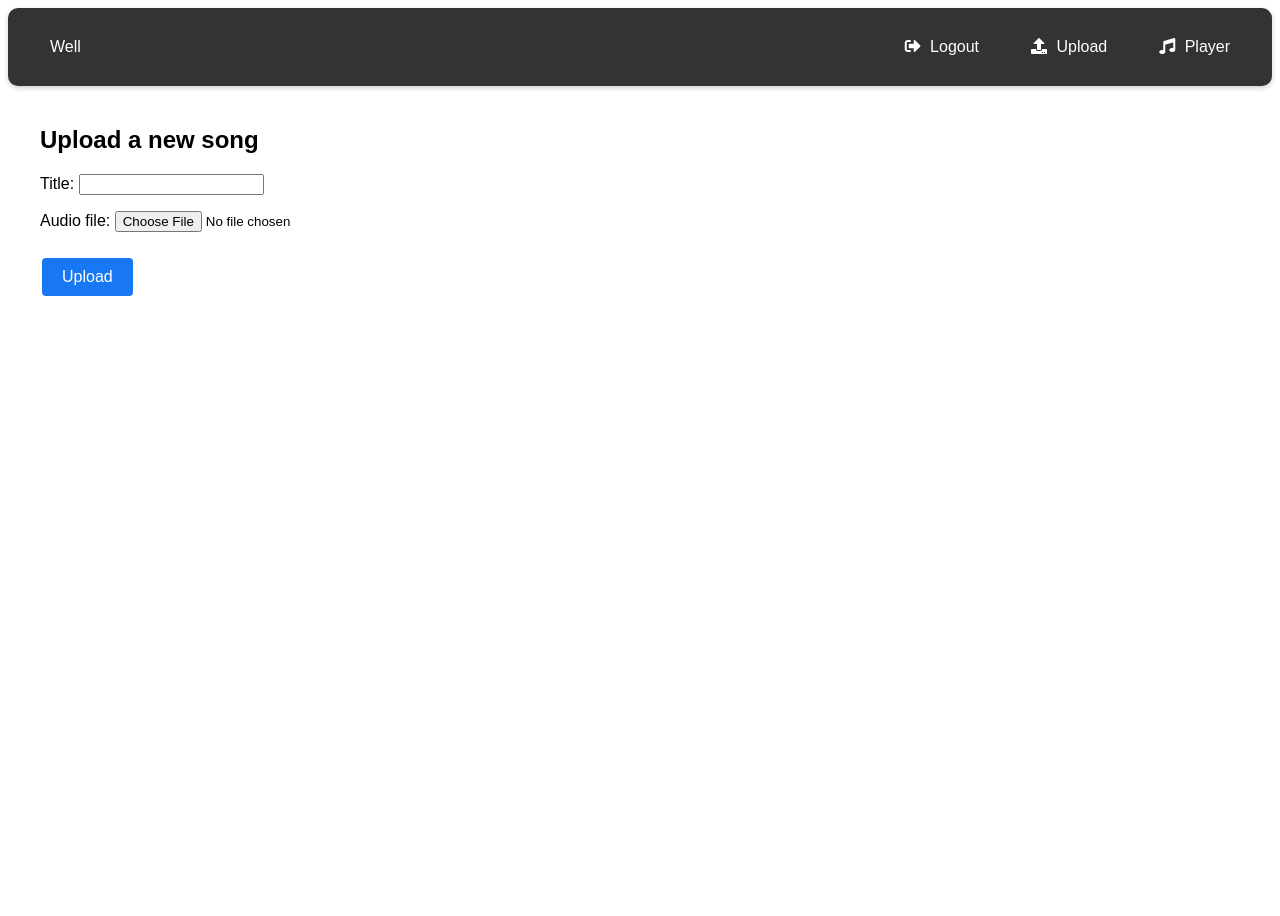
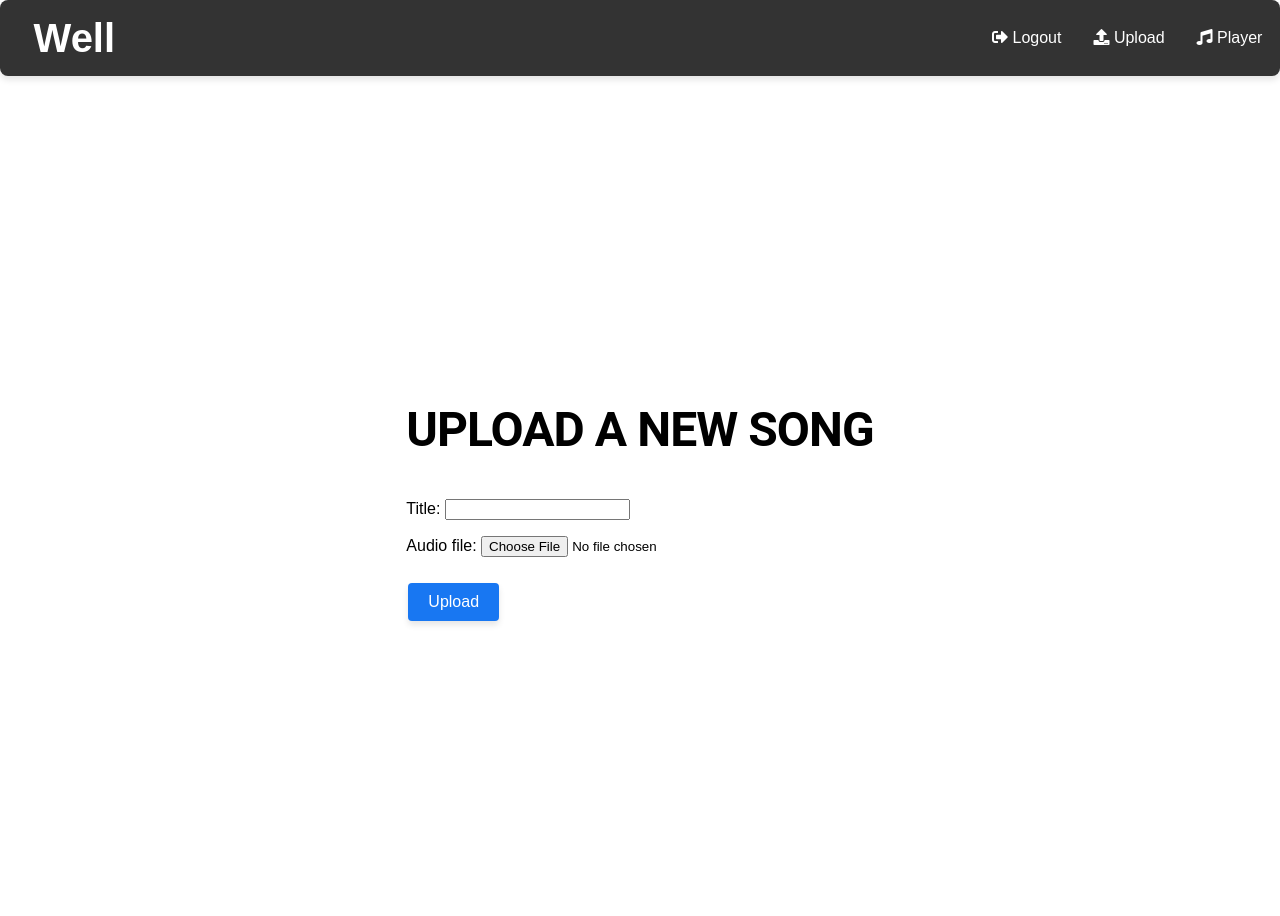
Before and after one commit to EtienneAbeng/WellMusic, a Django app: page /upload/ in a window 1280 px wide. Before the commit the page ends 296 px from the top, so only its background shows below. Run offline with Django 4.2, Linux system fonts and the light colour scheme; a user stored in the database is signed in.

Commit message:
Update uploagd page to center the different element

```diff
--- a/well/static/styles/style.css
+++ b/well/static/styles/style.css
@@ -1,33 +1,153 @@
+body {
+  font-family: 'Roboto', sans-serif;
+  margin: 0;
+  padding: 0;
+}
 
+h1, h2, h3 {
+  font-family: 'Roboto', sans-serif;
+  font-weight: 700;
+  letter-spacing: -0.02em;
+  text-transform: uppercase;
+  line-height: 1.2;
+}
+
+h1 {
+  font-size: 3.5em;
+}
+
+h2 {
+  font-size: 3.0em;
+}
+
+h3 {
+  font-size: 2.5em;
+}
+
+p {
+  font-size: 1.2em;
+  font-weight: 400;
+  line-height: 1.5;
+  letter-spacing: 0.01em;
+}
+
+a {
+  color: #ff5733;
+  text-decoration: none;
+  transition: color 0.3s ease;
+}
+
+a:hover {
+  color: #ff8c00;
+}
+
+/* Navbar */
 .navbar {
+  position: sticky;
+  top: 0;
+  z-index: 100;
   background-color: #333;
+  padding: 0.1rem;
+  border-radius: 8px;
+  box-shadow: 0 4px 6px rgba(0, 0, 0, 0.1);
   display: flex;
   justify-content: space-between;
   align-items: center;
-  padding: 1rem;
-  border-radius: 10px;
-  box-shadow: 0 2px 5px rgba(0, 0, 0, 0.2);
 }
 
-.navbar a {
+.navbar-brand {
+  font-size: 2.5em;
   color: white;
   text-decoration: none;
-  margin: 0 10px;
-  padding: 10px;
-  font-size: 1em;
-  transition: color 0.3s ease, font-size 0.3s ease;
+  margin-left: 1rem;
+  font-weight: bold;
 }
 
-.navbar a:hover {
-  color: #ff5733;
-  font-size: 1.1em;
+.navbar-nav {
+  display: flex;
+  align-items: center;
+  width: 100%;
+  justify-content: space-between;
 }
 
-.navbar a i {
-  margin-right: 5px;
+.navbar-nav a {
+  color: white;
+  text-decoration: none;
+  padding: 0.5rem 1rem;
+  margin: 0 0.5rem;
+  border-radius: 8px;
+  font-size: 1.5em;
+  font-family: 'Roboto', sans-serif;
+  font-weight: 500;
+  letter-spacing: 0.05em;
+  transition: color 0.3s ease, background-color 0.3s ease;
 }
 
+.navbar-nav a:hover {
+  background-color: transparent;
+  color: #ff5733;
+}
 
+.navbar-nav a:active {
+  background-color: transparent;
+  color: #ff8c00;
+}
+
+.navbar-nav a.player {
+  font-size: 1.8em;
+}
+
+.navbar-toggler {
+  background-color: transparent;
+  border: none;
+  cursor: pointer;
+  outline: none;
+  margin-right: 1rem;
+}
+
+.navbar-toggler-icon {
+  width: 24px;
+  height: 2px;
+  background-color: white;
+  display: block;
+}
+
+@media (max-width: 768px) {
+  .navbar {
+    flex-direction: column;
+    align-items: flex-start;
+  }
+
+  .navbar-nav {
+    flex-direction: column;
+    align-items: flex-start;
+    width: 100%;
+    margin-top: 1rem;
+    display: none;
+  }
+
+  .navbar-nav.show {
+    display: flex;
+  }
+
+  .navbar-nav a {
+    width: 100%;
+    text-align: left;
+  }
+
+  .navbar-toggler {
+    display: block;
+  }
+
+  .navbar-nav a.player {
+    position: relative;
+    left: auto;
+    top: auto;
+    transform: none;
+    width: 100%;
+    margin: 0;
+  }
+}
 
 .feature {
   background-color: rgba(247, 247, 247, 0.3);
@@ -51,7 +171,7 @@
 }
 
 .feature p {
-  font-size: 1.1em;
+  font-size: 2em;
   color: #ddd;
 }
 
@@ -69,6 +189,16 @@
 .feature-icon {
   color: white;
   font-size: 2.5em;
+}
+
+.btn-primary,
+.btn-secondary {
+  box-shadow: 0 4px 6px rgba(0, 0, 0, 0.1);
+}
+
+.btn-primary:hover,
+.btn-secondary:hover {
+  box-shadow: 0 6px 10px rgba(0, 0, 0, 0.1);
 }
 
 .btn-primary {
@@ -141,14 +271,13 @@ footer ul li a:hover {
 .signup-container,
 .upload-container,
 .login-container {
-    margin-top: 5rem;
+  margin-top: 5rem;
 }
 
 .form-group {
-    margin-bottom: 1rem;
+  margin-bottom: 1rem;
 }
 
-/* CSS existant à conserver */
 body {
   font-family: Arial, sans-serif;
 }
@@ -196,7 +325,7 @@ body {
 }
 
 #project-container {
-  background: url('http://www.upsetmagazine.com/wp-content/uploads/2015/09/Bring-Me-The-Horizon_16.jpg');
+  background: url('http://www.upsetmagazine.com/wp-content/uploads/2015/09/Bring-Me-The-Horizon\_16.jpg');
   background-size: cover;
   background-position: top center;
   color: white;
@@ -206,7 +335,7 @@ body {
   z-index: 2;
   border-radius: 5px;
   overflow: hidden;
-  box-shadow: 0px 3px 15px -1px rgba(0,0,0,0.5);
+  box-shadow: 0px 3px 15px -1px rgba(0, 0, 0, 0.5);
 }
 
 #overlay {
@@ -296,3 +425,10 @@ body.home-page {
   background-size: cover;
   background-position: center;
 }
+
+.upload-container {
+  display: flex;
+  justify-content: center;
+  align-items: center;
+  height: 100vh;
+}
```
